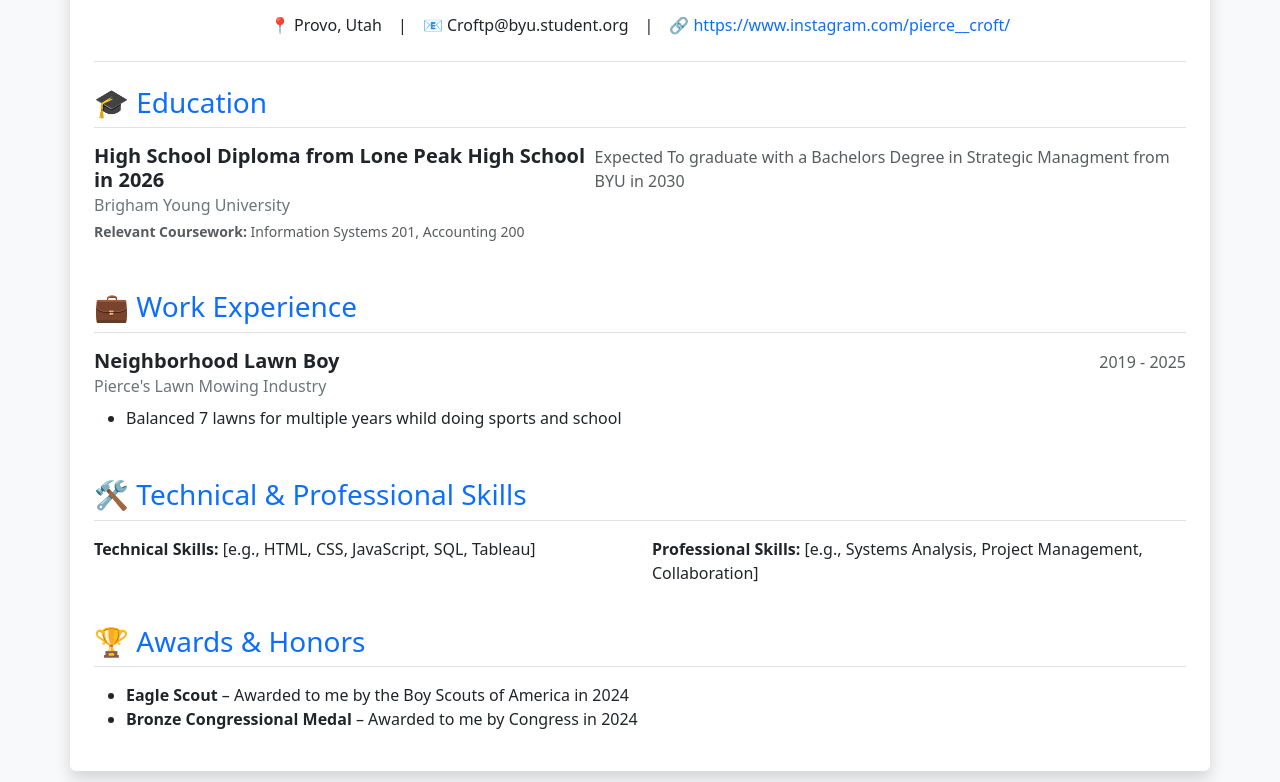
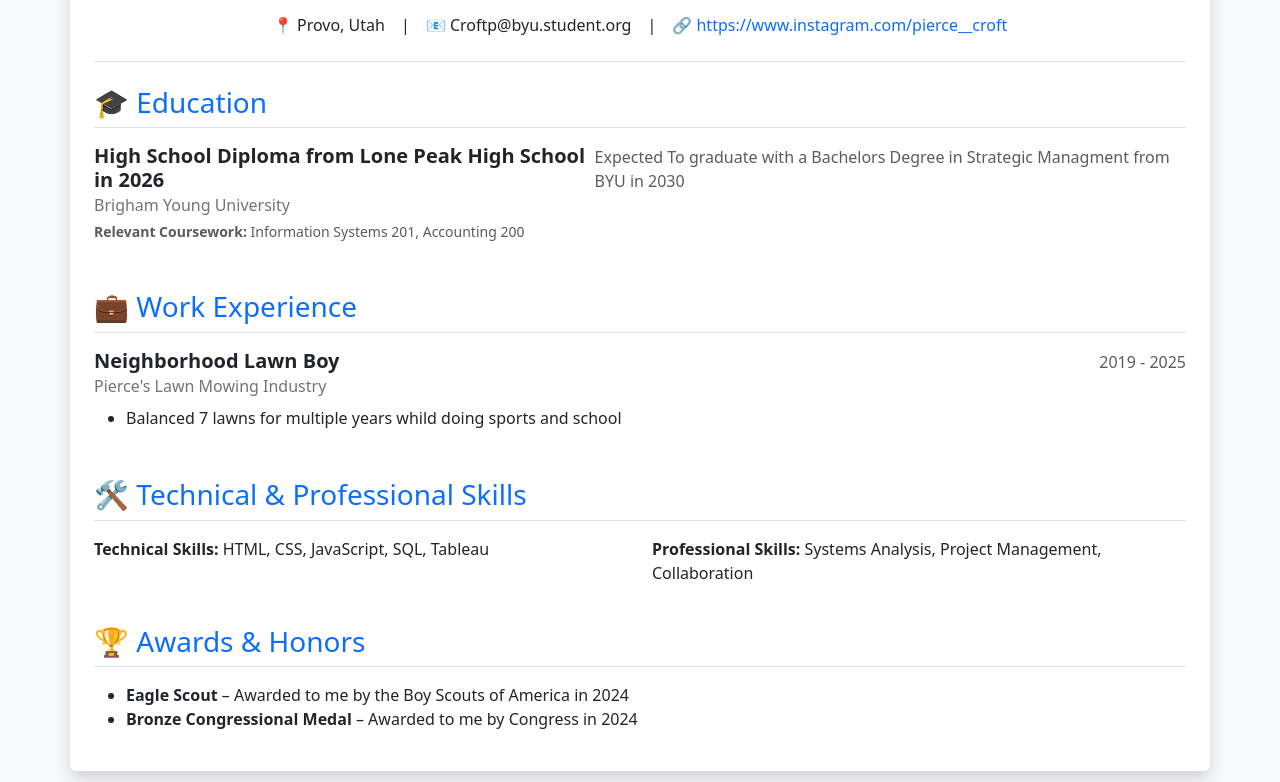
Before and after one commit to pierceextras-afk/My-Final-Webdev-Project, a plain HTML site: page index.html in a window 1280 px wide. Shown: the part 444-1226 px from the top of the page. Drawn offline with nearby package versions, Linux system fonts and the light colour scheme.

Commit message:
Update index.html

```diff
--- a/index.html
+++ b/index.html
@@ -53,7 +53,7 @@
                 <span>|</span>
                 <span>📧 Croftp@byu.student.org</span>
                 <span>|</span>
-                <span>🔗 <a href="My Instagram" target="_blank" class="text-decoration-none">https://www.instagram.com/pierce__croft/</a></span>
+                <span>🔗 <a href="My Instagram" target="_blank" class="text-decoration-none">https://www.instagram.com/pierce__croft</a></span>
             </div>
         </div>
 
@@ -88,10 +88,10 @@
             <h3 class="text-primary border-bottom pb-2 mb-3">🛠️ Technical & Professional Skills</h3>
             <div class="row">
                 <div class="col-md-6">
-                    <p><strong>Technical Skills:</strong> [e.g., HTML, CSS, JavaScript, SQL, Tableau]</p>
+                    <p><strong>Technical Skills:</strong> HTML, CSS, JavaScript, SQL, Tableau</p>
                 </div>
                 <div class="col-md-6">
-                    <p><strong>Professional Skills:</strong> [e.g., Systems Analysis, Project Management, Collaboration]</p>
+                    <p><strong>Professional Skills:</strong> Systems Analysis, Project Management, Collaboration</p>
                 </div>
             </div>
         </div>
```
